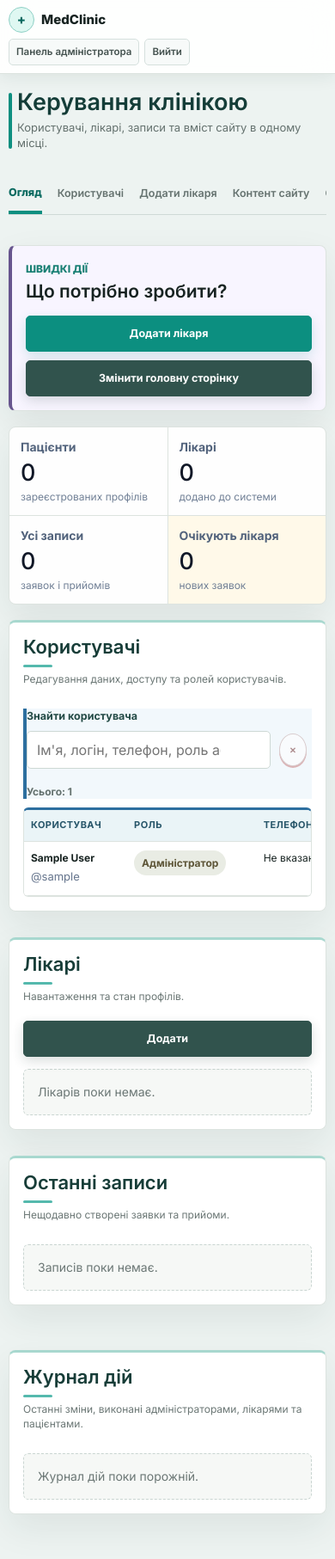
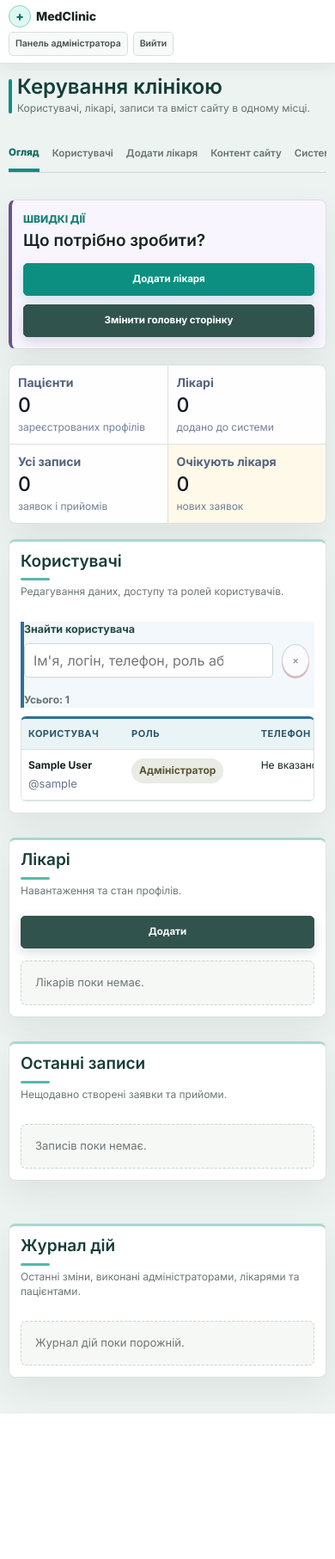
Before and after one commit to Anskillll/Vipuskna, a Django app: page /panel/ in a window 390 px wide. Shown: the whole page at 86% size. After the commit the page ends 1644 px from the top, so only its background shows below. Run offline with Django 5.2, Linux system fonts and the light colour scheme; the visitor is signed in with stand-in values (Sample User, id 1); data comes from the database, SQL or seed files in the repository; data that the repository does not hold is empty.

Commit message:
Make mobile interface more compact

```diff
--- a/static/clinic/mobile.css
+++ b/static/clinic/mobile.css
@@ -5,8 +5,8 @@
   }
 
   body {
-    font-size: 14px;
-    line-height: 1.42;
+    font-size: 13px;
+    line-height: 1.38;
   }
 
   body.has-site-background,
@@ -21,30 +21,30 @@
   body:not(.public-home-page) .topbar-inner {
     display: grid;
     grid-template-columns: minmax(0, 1fr);
-    gap: 7px;
+    gap: 5px;
     width: calc(100% - 20px);
     min-height: 0;
-    padding: 8px 0 7px;
+    padding: 6px 0;
   }
 
   body:not(.public-home-page) .brand {
-    gap: 8px;
+    gap: 6px;
     width: fit-content;
-    font-size: 15px;
+    font-size: 14px;
   }
 
   body:not(.public-home-page) .brand-logo,
   body:not(.public-home-page) .brand-mark {
-    width: 30px;
-    height: 30px;
+    width: 26px;
+    height: 26px;
   }
 
   body:not(.public-home-page) .nav {
     display: flex;
     gap: 6px;
-    width: calc(100vw - 10px);
-    margin-right: -10px;
-    padding: 0 10px 2px 0;
+    width: 100%;
+    margin-right: 0;
+    padding: 0 0 2px;
     overflow-x: auto;
     flex-wrap: nowrap;
     justify-content: flex-start;
@@ -59,20 +59,20 @@
 
   body:not(.public-home-page) .nav a {
     flex: 0 0 auto;
-    min-height: 31px;
-    padding: 4px 8px;
+    min-height: 28px;
+    padding: 3px 7px;
     border: 1px solid #d5e0dd;
     border-radius: 5px;
     background: rgba(247, 250, 249, 0.94);
-    font-size: 11.5px;
+    font-size: 10.5px;
     line-height: 1.15;
     scroll-snap-align: start;
     white-space: nowrap;
   }
 
   body:not(.public-home-page) .nav .nav-cta {
-    min-height: 31px;
-    padding: 4px 10px;
+    min-height: 28px;
+    padding: 3px 9px;
   }
 
   body:not(.public-home-page) .container {
@@ -91,12 +91,12 @@
   }
 
   body:not(.public-home-page) .main {
-    padding: 18px 0 40px;
+    padding: 14px 0 32px;
   }
 
   body:not(.public-home-page) .page-head {
     gap: 10px;
-    margin-bottom: 17px;
+    margin-bottom: 13px;
   }
 
   body:not(.public-home-page) .page-head > div:first-child {
@@ -104,13 +104,13 @@
   }
 
   body:not(.public-home-page) .page-title {
-    font-size: 30px;
+    font-size: 26px;
     line-height: 1.08;
   }
 
   body:not(.public-home-page) .page-subtitle {
-    margin-top: 6px;
-    font-size: 13px;
+    margin-top: 4px;
+    font-size: 12px;
     line-height: 1.4;
   }
 
@@ -122,8 +122,8 @@
 
   body:not(.public-home-page) .page-tabs,
   .patient-dashboard-tabs {
-    gap: 18px;
-    margin-bottom: 17px;
+    gap: 15px;
+    margin-bottom: 13px;
     padding-bottom: 0;
     overflow-x: auto;
     flex-wrap: nowrap;
@@ -132,9 +132,9 @@
 
   body:not(.public-home-page) .page-tab {
     flex: 0 0 auto;
-    min-height: 38px;
-    padding-bottom: 7px;
-    font-size: 12.5px;
+    min-height: 34px;
+    padding-bottom: 5px;
+    font-size: 11.5px;
     white-space: nowrap;
   }
 
@@ -142,11 +142,11 @@
   body:not(.public-home-page) .doctor-panel,
   body:not(.public-home-page) .action-group,
   body:not(.public-home-page) .content-admin-section {
-    padding: 16px;
+    padding: 13px;
   }
 
   body:not(.public-home-page) .section-card {
-    margin-bottom: 12px;
+    margin-bottom: 10px;
   }
 
   body:not(.public-home-page) .section-head,
@@ -161,7 +161,7 @@
   body:not(.public-home-page) .doctor-profile-section-head h2,
   body:not(.public-home-page) .doctor-detail-news > h2,
   body:not(.public-home-page) .record-entry-editor h2 {
-    font-size: 22px;
+    font-size: 19px;
   }
 
   body:not(.public-home-page) .grid,
@@ -187,16 +187,16 @@
 
   body:not(.public-home-page) .btn,
   body:not(.public-home-page) button {
-    min-height: 42px;
-    padding: 0 13px;
-    font-size: 12.5px;
+    min-height: 38px;
+    padding: 0 11px;
+    font-size: 11.5px;
   }
 
   body:not(.public-home-page) .btn.compact,
   body:not(.public-home-page) button.compact {
-    min-height: 36px;
-    padding: 0 10px;
-    font-size: 11.5px;
+    min-height: 32px;
+    padding: 0 9px;
+    font-size: 10.5px;
   }
 
   body:not(.public-home-page) .actions {
@@ -206,13 +206,13 @@
   body:not(.public-home-page) input,
   body:not(.public-home-page) select,
   body:not(.public-home-page) textarea {
-    min-height: 44px;
-    padding: 9px 11px;
+    min-height: 40px;
+    padding: 7px 10px;
     font-size: 16px;
   }
 
   body:not(.public-home-page) textarea {
-    min-height: 96px;
+    min-height: 84px;
   }
 
   label,
@@ -531,20 +537,20 @@
   }
 
   .patient-record-doctor-avatar {
-    width: 44px;
-    height: 44px;
-    flex-basis: 44px;
+    width: 38px;
+    height: 38px;
+    flex-basis: 38px;
   }
 
   /* Admin screens */
   .admin-command-bar {
     width: 100%;
     gap: 13px;
-    padding: 16px;
+    padding: 13px;
   }
 
   .admin-command-bar h2 {
-    font-size: 21px;
+    font-size: 19px;
   }
 
   .admin-summary-grid,
@@ -554,12 +560,12 @@
   }
 
   .admin-stat {
-    min-height: 94px;
-    padding: 13px;
+    min-height: 80px;
+    padding: 10px;
   }
 
   .admin-stat strong {
-    font-size: 27px;
+    font-size: 23px;
   }
 
   .admin-doctor-row,
@@ -665,46 +671,42 @@
 
   body:not(.public-home-page) .standalone-form-card,
   body:not(.public-home-page) .claim-patient-card {
-    padding: 20px 16px;
+    padding: 16px 13px;
   }
 
   body:not(.public-home-page) .standalone-form-card .page-title {
-    font-size: 29px;
+    font-size: 25px;
   }
 }
 
 @media (max-width: 420px) {
-  body:not(.public-home-page) .doctor-profile-actions,
-  .patient-profile-actions,
-  .doctor-compact-actions,
-  .appointment-row-actions,
   .hero-admin-actions,
   .content-admin-row > .actions {
     grid-template-columns: 1fr;
   }
 
   body:not(.public-home-page) .page-title {
-    font-size: 27px;
+    font-size: 24px;
   }
 
   body:not(.public-home-page) .slot-grid {
-    grid-template-columns: repeat(3, minmax(0, 1fr));
+    grid-template-columns: repeat(4, minmax(0, 1fr));
   }
 
   body:not(.public-home-page) .doctor-profile-hero,
   .patient-profile-hero {
-    grid-template-columns: 68px minmax(0, 1fr);
+    grid-template-columns: 58px minmax(0, 1fr);
   }
 
   body:not(.public-home-page) .doctor-profile-photo,
   .patient-dashboard-photo {
-    width: 68px;
-    height: 68px;
+    width: 58px;
+    height: 58px;
   }
 
   body:not(.public-home-page) .doctor-profile-identity h1,
   .patient-profile-identity h1 {
-    font-size: 23px;
+    font-size: 21px;
   }
 }
 
--- a/templates/clinic/base.html
+++ b/templates/clinic/base.html
@@ -14,7 +14,7 @@
     <link rel="icon" href="data:,">
   {% endif %}
   <link rel="stylesheet" href="{% static 'clinic/site.css' %}?v=20260722-1">
-  <link rel="stylesheet" href="{% static 'clinic/mobile.css' %}?v=20260722-1">
+  <link rel="stylesheet" href="{% static 'clinic/mobile.css' %}?v=20260722-2">
   <script src="{% static 'clinic/live_filter.js' %}?v=20260719-4" defer></script>
   <script src="{% static 'clinic/flash_messages.js' %}?v=20260719-1" defer></script>
 </head>
```
Also changed, not shown: other parts of static/clinic/mobile.css (+59 -53 lines), README.md.
